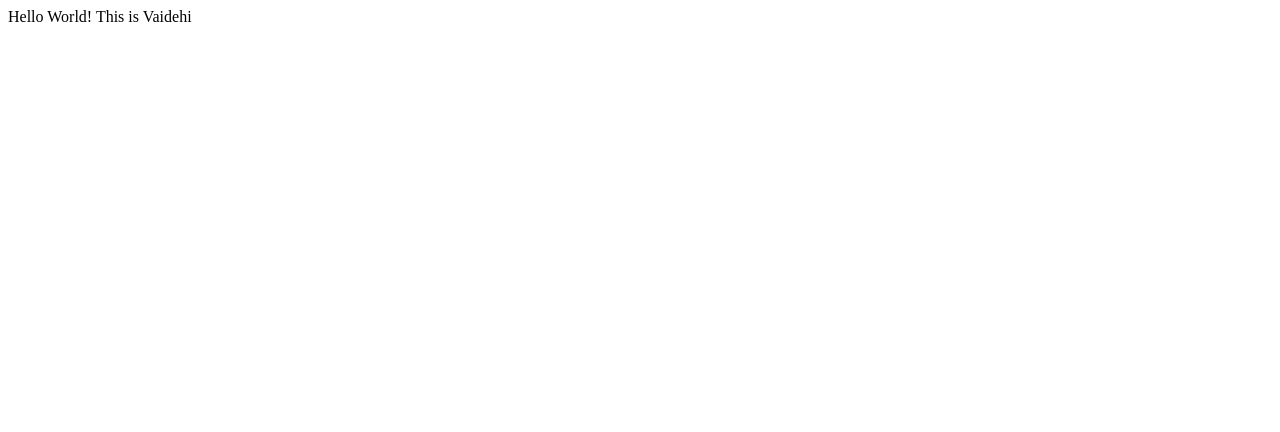
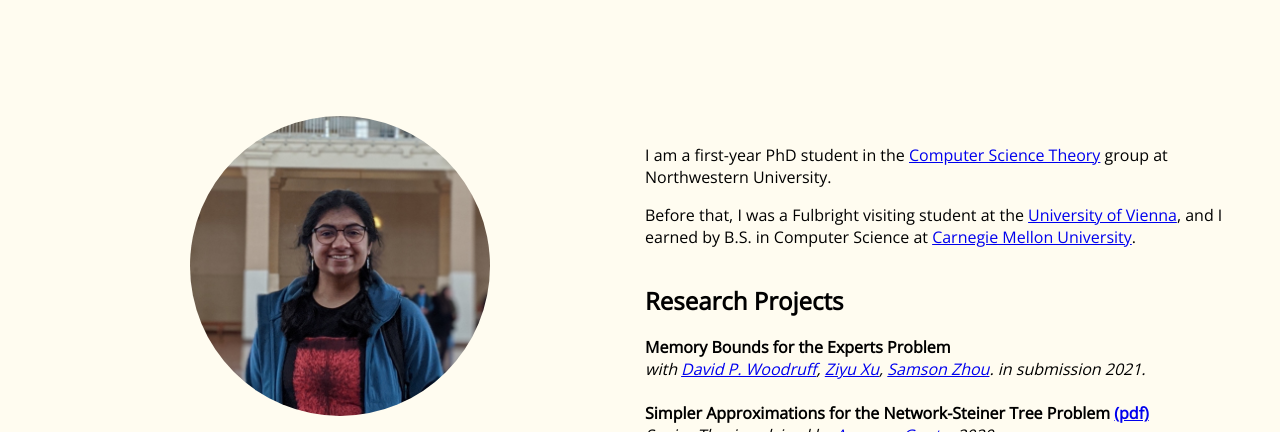
Before and after one commit to vaidehi8913/vaidehi8913.github.io, a plain HTML site: page index.html in a window 1280 px wide. Shown: the top 432 px of the page. Drawn offline with nearby package versions, Linux system fonts and the light colour scheme.

Commit message:
website up

```diff
--- a/index.html
+++ b/index.html
@@ -1 +1,49 @@
-Hello World! This is Vaidehi
+<!DOCTYPE html>
+<html>
+  <head>
+    <title>Vaidehi Srinivas</title>
+    <link rel="stylesheet" type="text/css" href="style.css">
+    <link href="https://fonts.googleapis.com/css?family=Open+Sans|Roboto" rel="stylesheet">
+  </head>
+
+  <body>
+  <div class="wrapper">
+
+    <div class="left">
+      <img class="profile-picture" src="img/profile.jpg" width="300" />
+      <h1>Vaidehi Srinivas</h1>
+      [firstname] [at] u.northwestern.edu
+    </div>
+
+    <div class="right">
+      <div class="bio">
+        <p>
+          I am a first-year PhD student in the <a href= https://theory.cs.northwestern.edu/>
+          Computer Science Theory</a> group at Northwestern University.
+        </p>
+
+        <p>
+          Before that, I was a Fulbright visiting student at the <a href=https://taa.cs.univie.ac.at/>University of Vienna</a>,
+          and I earned by B.S. in Computer Science at <a href=https://www.cs.cmu.edu//>Carnegie Mellon University</a>.
+        </p>
+      </div>
+
+      <div>
+        <h2>Research Projects</h2>
+
+        <b>Memory Bounds for the Experts Problem</b><br>
+        <i> with <a href="http://www.cs.cmu.edu/~dwoodruf/">David P. Woodruff</a>, <a href="https://neilzxu.me/">Ziyu Xu</a>, <a href="https://samsonzhou.github.io/">Samson Zhou</a>. in submission 2021.</i><br><br>
+
+        <b>Simpler Approximations for the Network-Steiner Tree Problem
+          <a href=files/SimplerApproximationsForNetworkSteinerTree.pdf>(pdf)<a/></b><br>
+        <i> Senior Thesis, advised by <a href="http://www.cs.cmu.edu/~anupamg/">Anupam Gupta</a>, 2020.</i><br><br>
+
+        <b>A more complete list of my projects and interests are in my <a href="files/SrinivasCVFall21.pdf">CV</a>
+          (last updated fall 2021).</b>
+      </div>
+    </div>
+
+
+  </div>
+  </body>
+</html>
--- /dev/null
+++ b/style.css
@@ -0,0 +1,38 @@
+html, body {
+    background-color: #fffcf0;
+    display: flex;
+    align-items: left;
+    justify-content: center;
+    height: 100%;
+    margin: 0px;
+    padding: 0px;
+
+    font-family: 'Open Sans', sans-serif;
+  }
+
+  .wrapper {
+    /*background-color: lightpink;*/
+    max-width: 1200px;
+    display: flex;
+    flex-direction: row;
+    height: 80%;
+  }
+
+  .left, .right {
+    /*background-color: lightblue;*/
+    margin: 5px;
+    max-width: 1200px;
+    flex: 1;
+    display: flex;
+    flex-direction: column;
+    justify-content: center;
+  }
+
+  .left {
+    align-items: center;
+    justify-content: center;
+  }
+
+  .profile-picture {
+    border-radius: 50%;
+  }
```
Also changed, not shown: img/profile.jpg (added), 3 other files.
